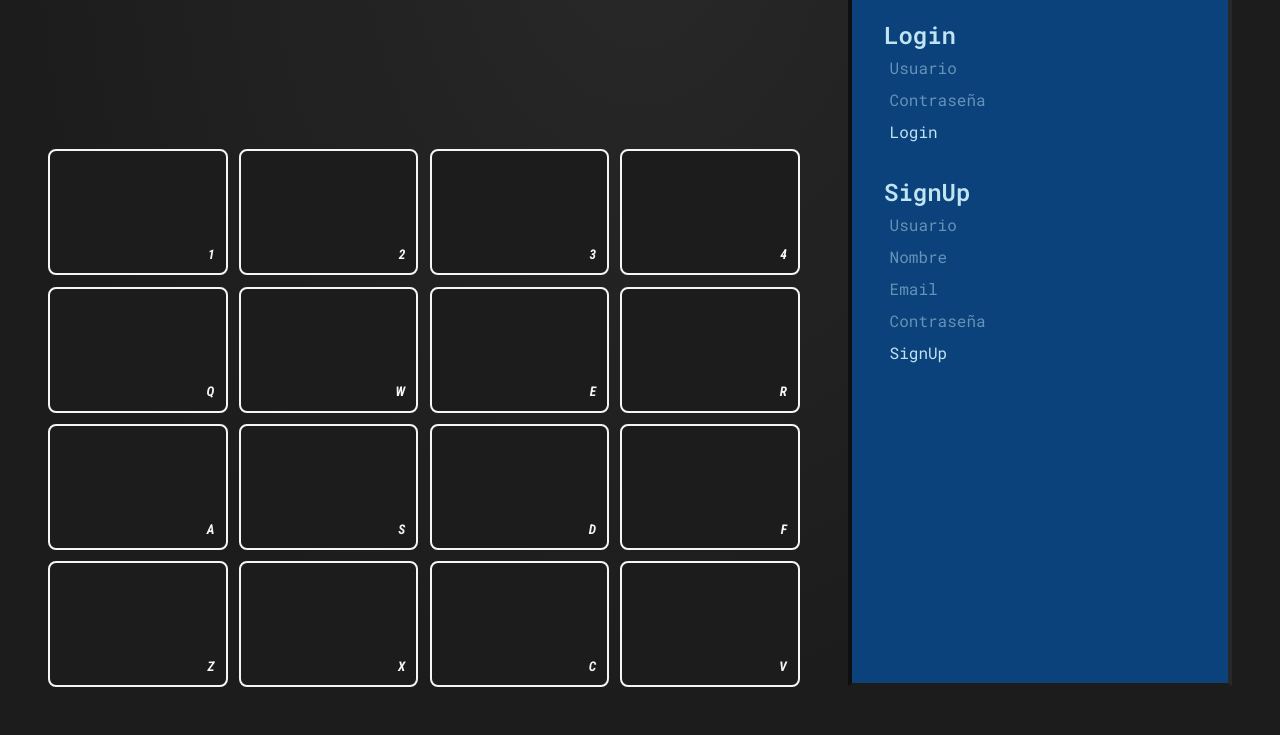
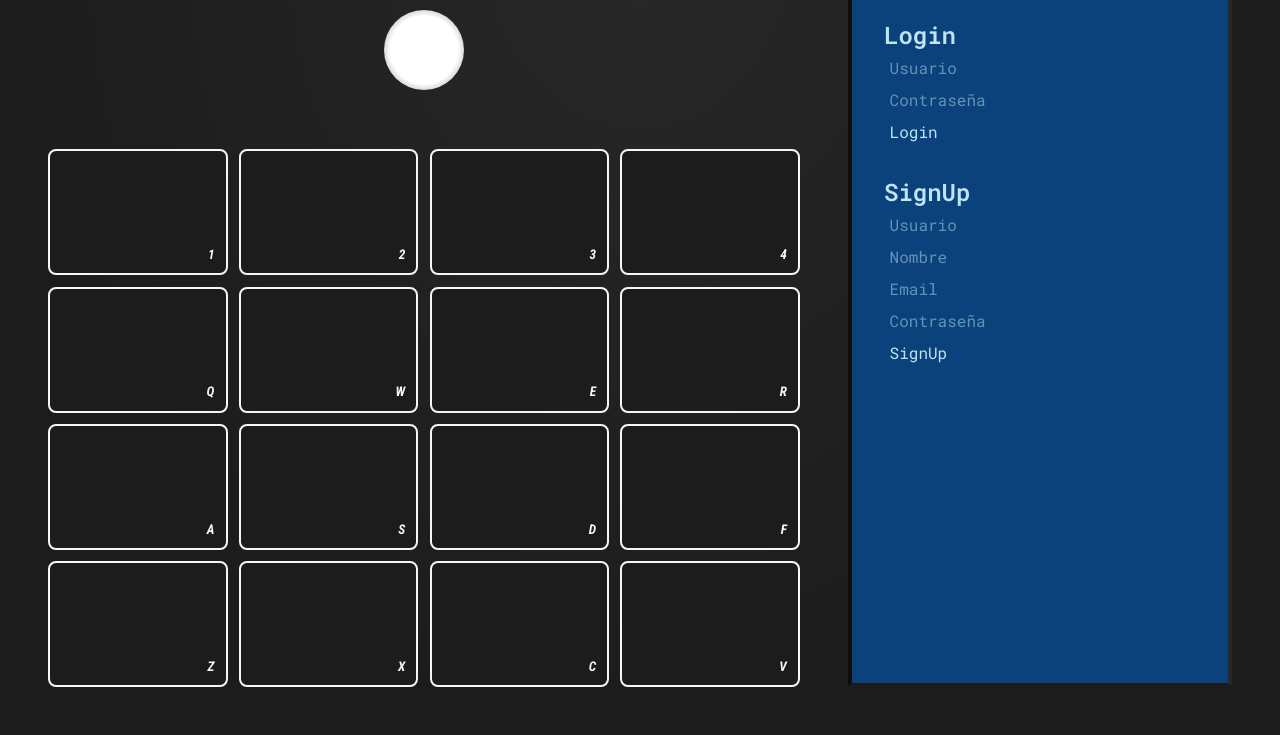
Before and after one commit to PabloSanCru/MixPadsController, a React app: page / in a window 1280 px wide. Shown: the part 65-800 px from the top of the page. Built offline with nearby package versions, Linux system fonts and the light colour scheme.

Commit message:
Actualización para foto de memoria

```diff
--- a/src/index.css
+++ b/src/index.css
@@ -1,8 +1,12 @@
+/* ASPECTOS GENERALES */
 *{
 	padding: 0;
 	margin: 0;
 	box-sizing: border-box;
 }
+
+/* ESTRUCTURAS PRINCIPALES DE RESPONSIVE */
+/* Tamaño Desktop */
 .desktopSize{
 	padding: 3rem;
 	width: 100vw;
@@ -12,6 +16,7 @@
 	gap: 3rem;
 	background-image: radial-gradient(at 50% 0%, rgb(40, 40, 40)0, rgba(28, 28, 28)70%);
 }
+/* Tamaño móvil */
 .mobileSize{
 	padding: 3rem 2rem 2rem;
 	width: 100vw;
@@ -22,6 +27,8 @@
 	gap: 2rem;
 	background-image: radial-gradient(at 50% 0%, rgb(40, 40, 40)0, rgba(28, 28, 28)70%);
 }
+
+/* CABECERA / MARCA DE LA WEB */
 #marca{
 	position: absolute;
 	top: .7rem;
@@ -39,6 +46,8 @@
 	font-style: normal;
 	font-size: 80%;
 }
+
+/* ZONA MIXPADS */
 #mixPads{
 	width: calc(70vw - 9rem);
 	height: 100%;
@@ -47,6 +56,7 @@
 	grid-template: 1fr 4fr / 100%;
 	gap: 2rem;
 }
+/* Controles de las grabaciones */
 #controles{
 	height: 100%;
 	display: flex;
@@ -63,7 +73,7 @@
 	font-style: italic;
 	color: red;
 }
-.no-recordin #recBoton{
+.no-recording #recBoton{
 	background-image: radial-gradient( white 60%, rgb(154, 147, 147)90%)
 }
 .recording #recBoton{
@@ -74,6 +84,7 @@
 	border: .15rem solid red;
 	box-shadow: 0 0 1rem red;
 }
+/* Teclas de sonidos */
 #pads{
 	height: 100%;
 	display: grid;
@@ -115,9 +126,7 @@
 	box-shadow: 0 0 .8rem red;
 }
 
-
-
-
+/* ZONA PANTALLA */
 #pantalla{
 	height: 100%;
 	width: 30vw;
@@ -134,6 +143,7 @@
 	color: rgb(192,228,242);
 	overflow-x: hidden;
 }
+/* Elementos comunes de la zona y sección de Registro y Login */
 #pantalla .error{
 	display: block;
 	background-color: red;
@@ -174,6 +184,7 @@
 #login button, #signup button{
 	margin-bottom: 2rem;
 }
+/* Cabecera de sección iniciada */
 #header{
 	height: 4rem;
 	width: 100%;
@@ -198,6 +209,7 @@
 	height: 100%;
 	object-fit: contain;
 }
+/* Zona gestión de canciones */
 #trackController{
 	height: calc(100% - 12.5rem);
 	display: flex;
@@ -265,10 +277,7 @@
 	z-index: -1;
 };
 
-
-
-
-
+/* RESPONSIVE PARA MOVIL */
 .mobileSize #marca{
 	right: 2.3rem;
 }
```
Also changed, not shown: 8 other files.
